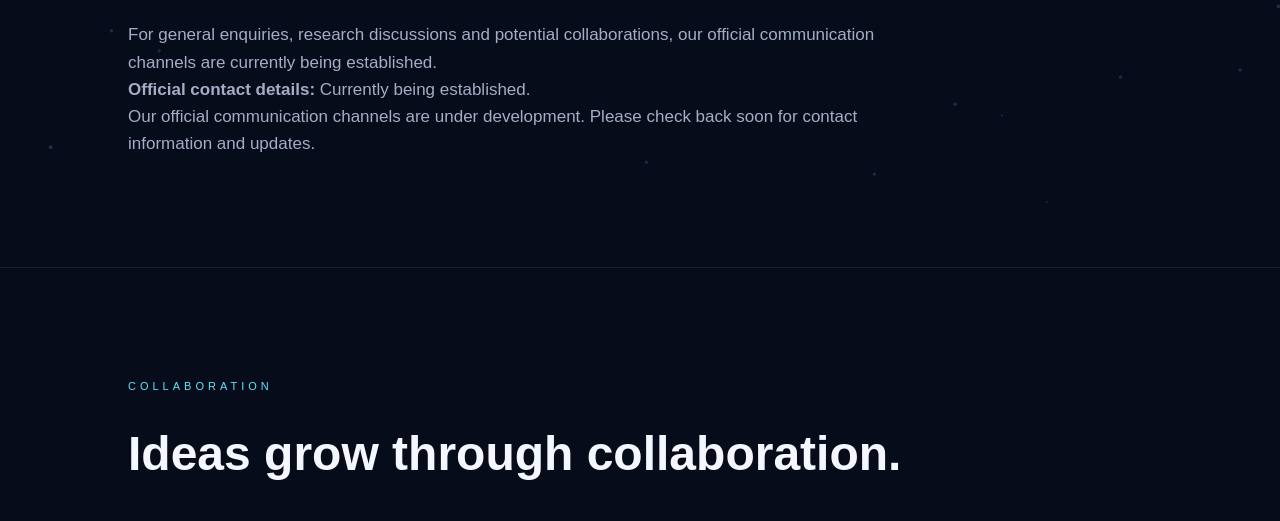
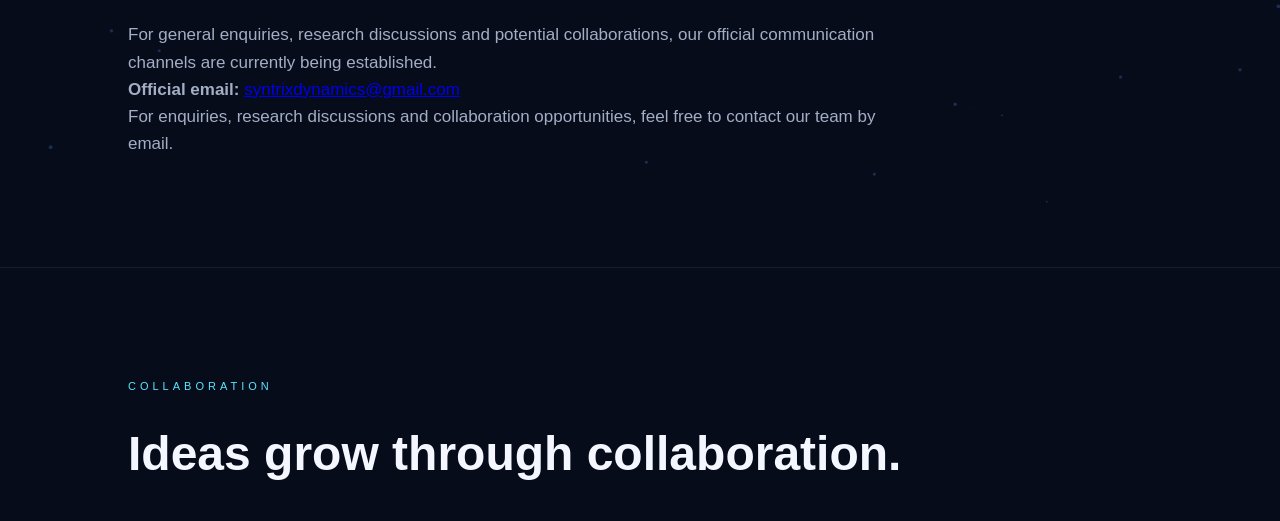
Before and after one commit to ericjohnsonsw-coder/syntrix-website, a plain HTML site: page contact.html in a window 1280 px wide. Shown: the part 579-1100 px from the top of the page. Drawn offline with Linux system fonts and the light colour scheme.

Commit message:
Add official Syntrix contact email

```diff
--- a/contact.html
+++ b/contact.html
@@ -82,13 +82,15 @@
             </p>
 
             <p>
-                <strong>Official contact details:</strong>
-                Currently being established.
+                <strong>Official email:</strong>
+                <a href="mailto:syntrixdynamics@gmail.com">
+                    syntrixdynamics@gmail.com
+                </a>
             </p>
 
             <p>
-                Our official communication channels are under development.
-                Please check back soon for contact information and updates.
+                For enquiries, research discussions and collaboration
+                opportunities, feel free to contact our team by email.
             </p>
 
         </section>
```
